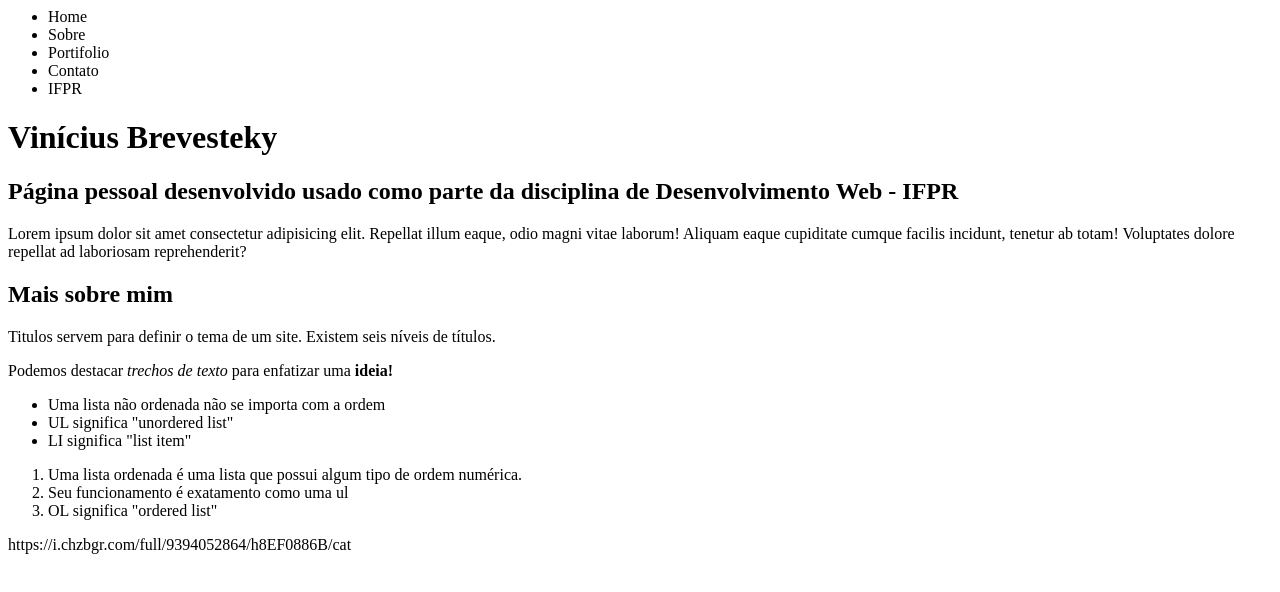
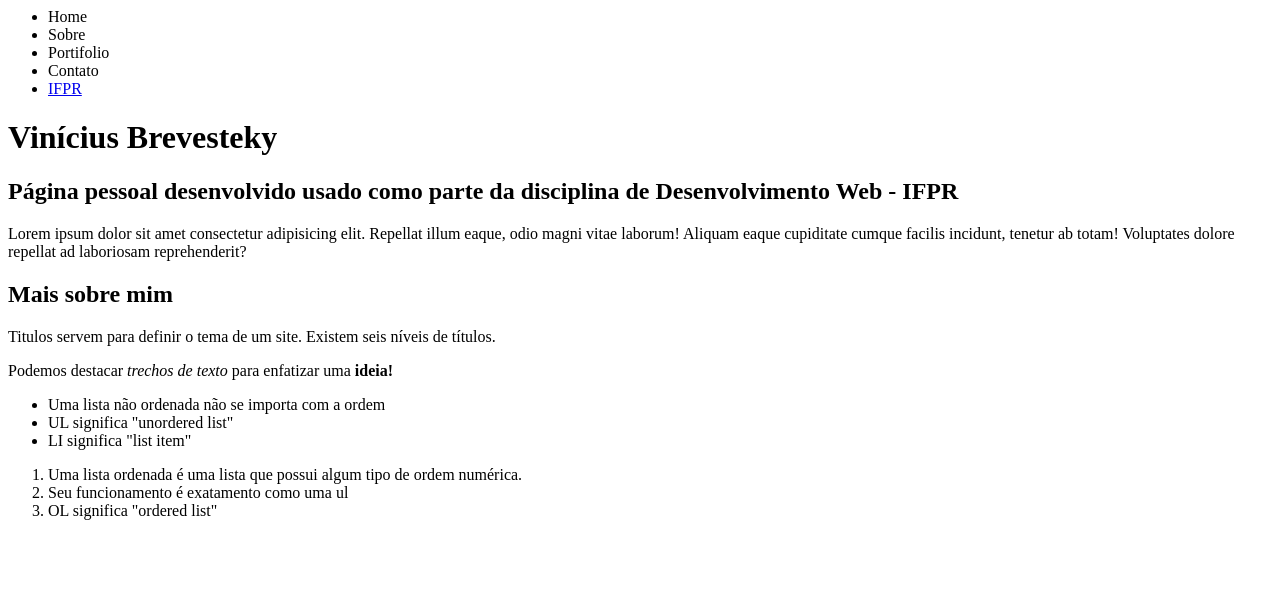
Before and after one commit to CheerfulVini/Desenvolvimento-Web, a plain HTML site: page index.html in a window 1280 px wide. Drawn offline with Linux system fonts and the light colour scheme.

Commit message:
Update index.html

```diff
--- a/index.html
+++ b/index.html
@@ -18,7 +18,7 @@
             <li>Sobre</li>
             <li>Portifolio</li>
             <li>Contato</li>
-            <li>IFPR</li>
+            <li><a href="https://ifpr.edu.br/foz-do-iguacu/">IFPR</a></li>
         </ul>
 
 
@@ -43,7 +43,6 @@
             <li>OL significa "ordered list"</li>
         </ol>
 
-        <img>https://i.chzbgr.com/full/9394052864/h8EF0886B/cat
     </body>
 
 </html>
```
